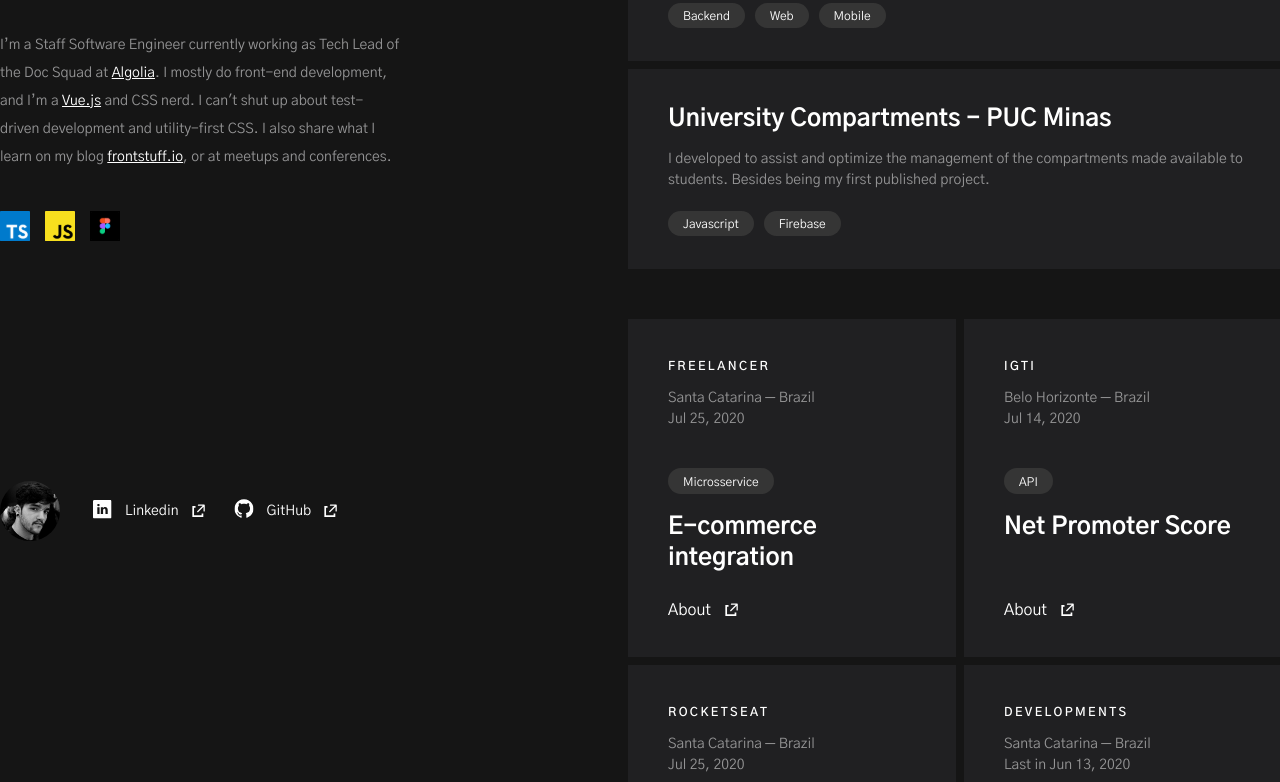
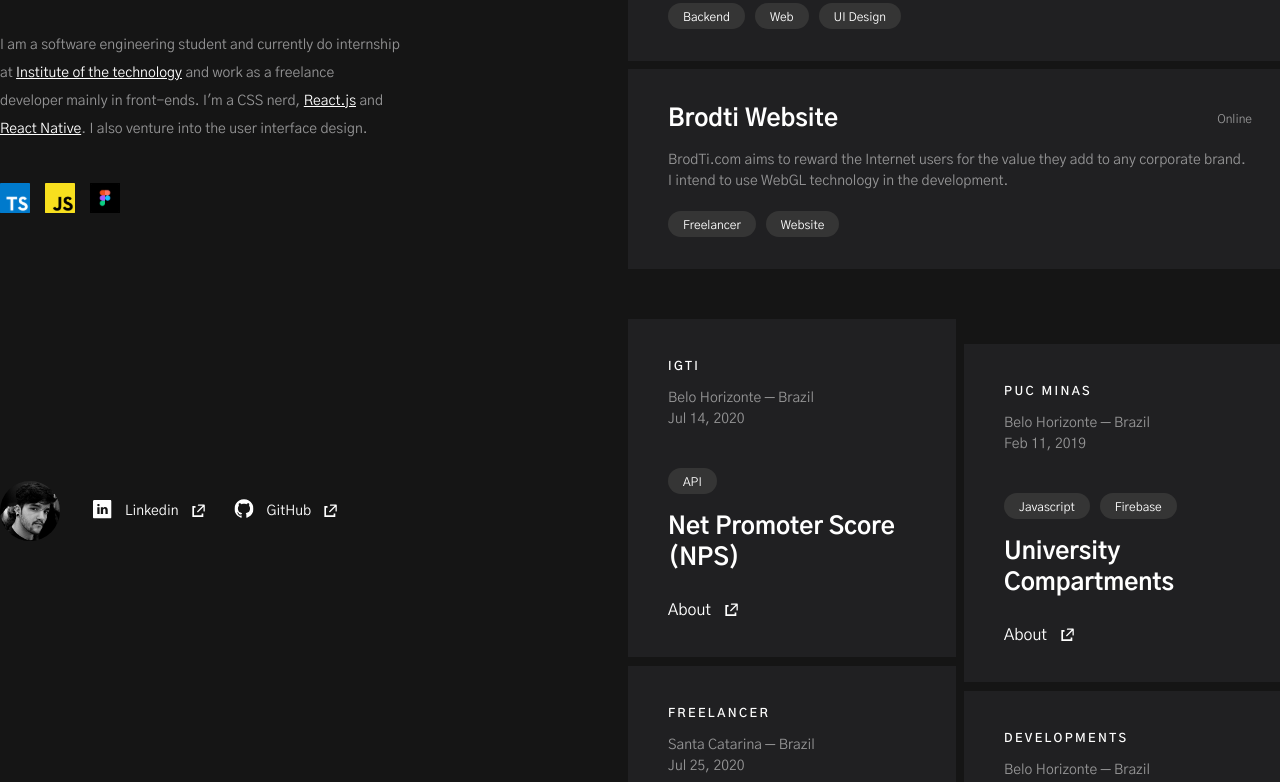
Before and after one commit to Igorryan/portfolio, a React (Create React App) app: page / in a window 1280 px wide. Shown: the part 214-996 px from the top of the page. Built offline with nearby package versions, Linux system fonts and the light colour scheme.

Commit message:
online status

```diff
--- a/src/components/Projectsmax/index.tsx
+++ b/src/components/Projectsmax/index.tsx
@@ -1,9 +1,7 @@
 import React, { useState, useCallback } from 'react';
 import { motion } from "framer-motion";
-import { css } from 'emotion';
 
-
-import { Container, Project, Title, Description, TagsContainer, Tag } from './styles';
+import { Container, Header, Project, Title, Description, TagsContainer, Tag } from './styles';
 
 interface IProject {
   id: number;
@@ -18,16 +16,17 @@ const projects: IProject[] = [
     title: 'Exclusive E-commerce',
     description: 'The exclusive is an e-commerce for selling clothes with unique prints. A project developed entirely by me.',
     tags: [
-      'Backend', 'Web', 'Mobile'
+      'Backend', 'Web', 'UI Design'
     ]
   },
   {
-    id: 2,
-    title: 'University Compartments - PUC Minas',
-    description: 'I developed to assist and optimize the management of the compartments made available to students. Besides being my first published project.',
+    id: 1,
+    title: 'Brodti Website',
+    description: 'BrodTi.com aims to reward the Internet users for the value they add to any corporate brand. I intend to use WebGL technology in the development.',
     tags: [
-      'Javascript', 'Firebase'
+      'Freelancer', 'Website'
     ]
+
   },
 ]
 
@@ -58,7 +57,10 @@ const Projectsmax: React.FC = () => {
           <Project onMouseLeave={handleDeselectedProject} onMouseEnter={() => handleSelectedProject(id)} style={{
             opacity: focus === id && projectSelected || noProjectsSelected ? 1 : 0.7,
           }}>
+            <Header>
             <Title>{title}</Title>
+            <span>Online</span>
+            </Header>
             <Description>{description}</Description>
             <TagsContainer key={id}>
               {tags.map((t, id) => (
--- a/src/components/Projectsmax/styles.ts
+++ b/src/components/Projectsmax/styles.ts
@@ -1,10 +1,10 @@
 import styled from 'styled-components';
 
-export const Container = styled.div`
+export const Container = styled.section`
 
 `;
 
-export const Project = styled.div`
+export const Project = styled.article`
   height: 200px;
   margin: 0 8px 8px 8px;
   background: #202022;
@@ -12,6 +12,19 @@ export const Project = styled.div`
   overflow: hidden;
   cursor: pointer;
   transition: 0.1s;
+`
+
+export const Header = styled.div`
+  display: flex;
+  justify-content: space-between;
+  align-items: center;
+
+
+  span {
+    color:rgb(148, 148, 149);
+    line-height: 20.8px;
+    font-size: 12px;
+  }
 `
 
 export const Title = styled.h1`
@@ -36,30 +49,9 @@ export const TagsContainer = styled.div`
 export const Tag = styled.div`
   font-size: 12px;
   line-height: 2;
-
   background: #353535;
   margin-right: 10px;
   border-radius: 100px;
   padding: 0px 15px;
   padding-top: 1.5px;
 `
-
-export const UpTitle = styled.p`
-
-`
-
-export const Local = styled.p`
-
-`
-
-export const Data = styled.p`
-
-`
-
-export const AboutArea = styled.div`
-
-`
-
-export const AboutLink = styled.a`
-
-`
--- a/src/components/Projectsmin/index.tsx
+++ b/src/components/Projectsmin/index.tsx
@@ -19,6 +19,29 @@ interface IProject {
 const projects: IProject[] = [
   {
     id: 1,
+    title: 'Net Promoter Score (NPS)',
+    uptitle: 'IGTI',
+    local: 'Belo Horizonte ─ Brazil',
+    date: 'Jul 14, 2020',
+    tags: [
+      'API'
+    ],
+    about: 'Preparar um resumo para apresentar aqui.'
+  },
+  {
+    id: 2,
+    title: 'University Compartments',
+    uptitle: 'PUC MINAS',
+    local: 'Belo Horizonte ─ Brazil',
+    date: 'Feb 11, 2019',
+    tags: [
+      'Javascript',
+      'Firebase',
+    ],
+    about: 'I developed to assist and optimize the management of the compartments made available to students. Besides being my first published project.'
+  },
+  {
+    id: 3,
     title: 'E-commerce integration',
     uptitle: 'Freelancer',
     local: 'Santa Catarina ─ Brazil',
@@ -29,34 +52,10 @@ const projects: IProject[] = [
     about: 'Preparar um resumo para apresentar aqui.'
   },
   {
-    id: 2,
-    title: 'Net Promoter Score',
-    uptitle: 'IGTI',
+    id: 4,
+    title: 'Study Projects and Apps',
+    uptitle: 'Developments',
     local: 'Belo Horizonte ─ Brazil',
-    date: 'Jul 14, 2020',
-    tags: [
-      'API'
-    ],
-    about: 'Preparar um resumo para apresentar aqui.'
-  },
-  {
-    id: 3,
-    title: 'GoStack Projects Developed',
-    uptitle: 'Rocketseat',
-    local: 'Santa Catarina ─ Brazil',
-    date: 'Jul 25, 2020',
-    tags: [
-      'Backend',
-      'Web',
-      'Mobile'
-    ],
-    about: 'Preparar um resumo para apresentar aqui.'
-  },
-  {
-    id: 4,
-    title: 'Application Clones',
-    uptitle: 'Developments',
-    local: 'Santa Catarina ─ Brazil',
     date: 'Last in Jun 13, 2020',
     tags: [
       'Web',
@@ -64,6 +63,7 @@ const projects: IProject[] = [
     ],
     about: 'Preparar um resumo para apresentar aqui.'
   },
+
 ]
 
 
@@ -94,6 +94,8 @@ const Projectsmin: React.FC = () => {
         >
           <Project onMouseLeave={handleDeselectedProject} onMouseEnter={() => handleSelectedProject(id)} style={{
             opacity: focus === id && projectSelected || noProjectsSelected ? 1 : 0.7,
+            marginTop: id % 2 === 0 ? 25 : 0,
+            marginBottom: id % 2 === 0 ? -16 : 0,
           }}>
             <UpTitle>{uptitle.toUpperCase()}</UpTitle>
             <Local>{local}</Local>
--- a/src/components/Projectsmin/styles.ts
+++ b/src/components/Projectsmin/styles.ts
@@ -1,13 +1,14 @@
 import styled from 'styled-components';
 
-export const Container = styled.div`
+export const Container = styled.section`
    display: flex;
+
    flex-wrap:wrap;
-   margin-bottom: 20px;
+   margin-bottom: 70px;
    margin-top: 50px;
 `;
 
-export const Project = styled.div`
+export const Project = styled.article`
   height: 338px;
   width: 328px;
   cursor: pointer;
@@ -17,7 +18,7 @@ export const Project = styled.div`
   background: #202022;
   padding: 40px ;
   overflow: hidden;
-  transition: 0.1s
+  transition: 0.1s;
 `
 
 export const UpTitle = styled.p`
--- a/src/components/Sidebar/index.tsx
+++ b/src/components/Sidebar/index.tsx
@@ -22,7 +22,7 @@ const Sidebar: React.FC = () => {
         Igor Ryan.
       </Title>
         <Description>
-          I’m a Staff Software Engineer currently working as Tech Lead of the Doc Squad at <span>Algolia</span>. I mostly do front-end development, and I’m a <span>Vue.js</span> and CSS nerd. I can't shut up about test-driven development and utility-first CSS. I also share what I learn on my blog <span>frontstuff.io</span>, or at meetups and conferences.
+        I am a software engineering student and currently do internship at <a href="https://www.igti.com.br/" target="_blank">Institute of the technology</a> and work as a freelance developer mainly in front-ends. I'm a CSS nerd, <a href="https://pt-br.reactjs.org/" target="_blank">React.js</a> and <a href="https://reactnative.dev/" target="_blank">React Native</a>. I also venture into the user interface design.
       </Description>
 
         <SkillsContainer>
--- a/src/components/Sidebar/styles.ts
+++ b/src/components/Sidebar/styles.ts
@@ -24,7 +24,7 @@ export const Description = styled.p`
   line-height: 28px;
   color: #949495;
 
-  span {
+  a {
     color: #fff;
     text-decoration: underline;
   }
```
